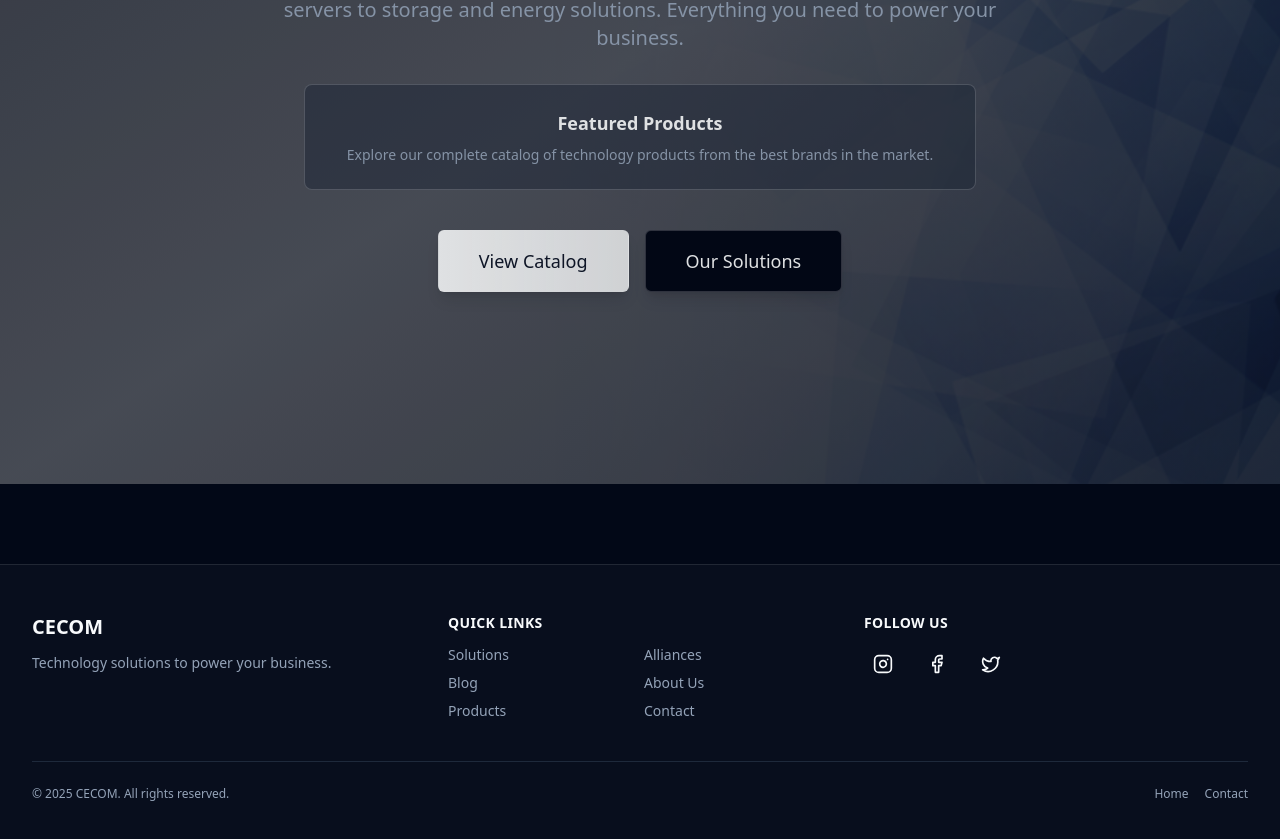
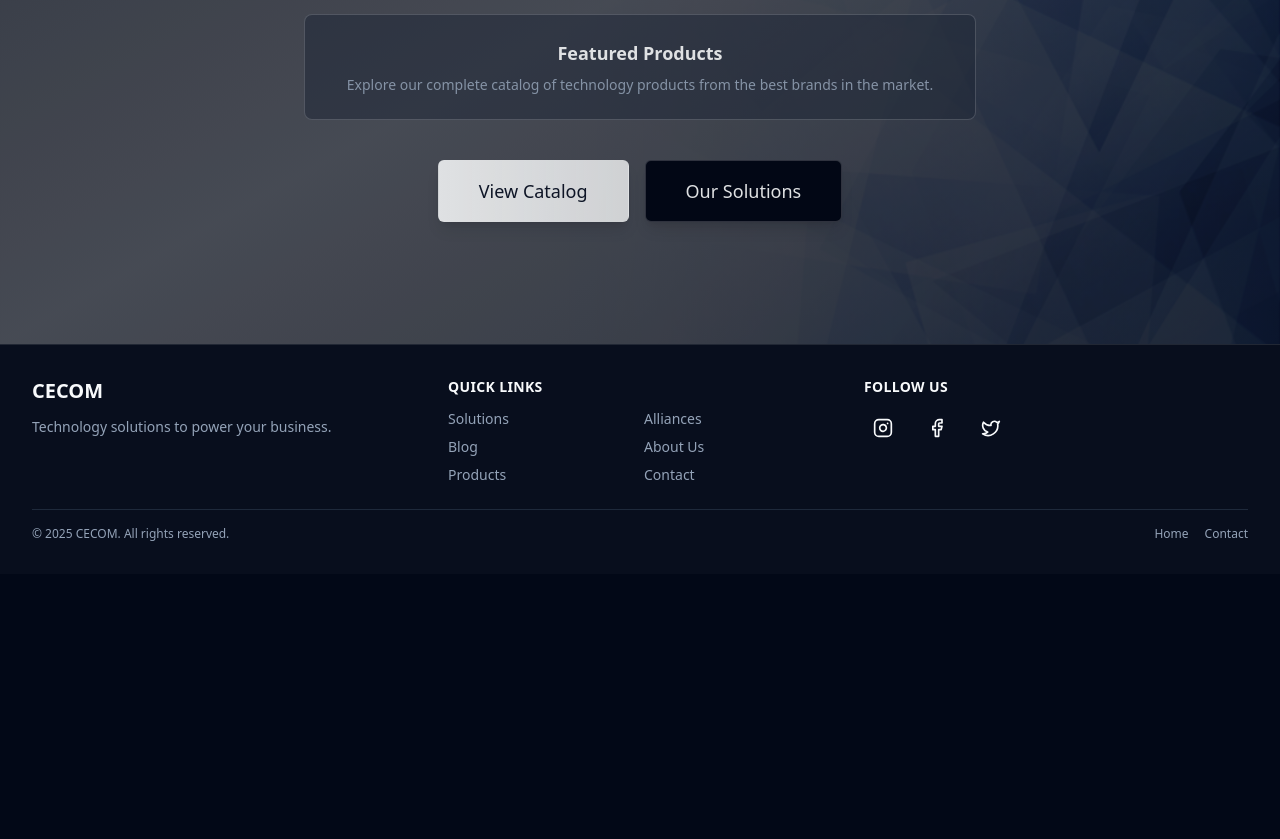
Before and after one commit to Crepuscul0/cecom-website, a Next.js app: page /en in a window 1280 px wide. Shown: the part 537-1376 px from the top of the page. After the commit the page ends 1111 px from the top, so only its background shows below. Built offline with nearby package versions, Linux system fonts and the light colour scheme; no server answers.

Commit message:
refactor: improve layout structure and adjust footer spacing for better visual hierarchy

```diff
--- a/src/app/[locale]/layout.tsx
+++ b/src/app/[locale]/layout.tsx
@@ -1,4 +1,5 @@
 import { Providers } from '@/components/providers';
+import Header from '@/components/header';
 import { getMessages } from 'next-intl/server';
 import { timeZone } from '@/i18n/config';
 import { getCurrentTime } from '@/lib/timezone';
@@ -18,8 +19,13 @@ export default async function LocaleLayout({
 
   return (
     <Providers messages={messages} locale={locale} timeZone={timeZone} now={getCurrentTime()}>
-      {children}
-      <Footer />
+      <div className="min-h-screen flex flex-col">
+        <Header />
+        <main id="main-content" className="flex-1">
+          {children}
+        </main>
+        <Footer />
+      </div>
     </Providers>
   );
 }
--- a/src/app/[locale]/page.tsx
+++ b/src/app/[locale]/page.tsx
@@ -10,14 +10,14 @@ export default function Home() {
   const currentLocale = pathname.split('/')[1] || 'en';
 
   return (
-    <div className="bg-background min-h-screen">
+    <div className="bg-background">
       <div className="relative bg-[url('/background.svg')] bg-cover bg-center bg-no-repeat dark:brightness-90 dark:contrast-110">
         <div
           className="absolute inset-0 z-0 bg-gradient-to-br from-background/70 via-background/60 to-background/70 dark:from-background/80 dark:via-background/70 dark:to-background/80"
           aria-hidden="true"
         />
-        <main className="lg:relative relative z-10">
-          <div className="mx-auto max-w-7xl w-full pt-16 pb-20 text-center lg:py-48">
+        <main className="relative z-10 min-h-[calc(100dvh-80px)] flex items-center">
+          <div className="mx-auto max-w-7xl w-full text-center">
             <div className="px-4 sm:px-8">
               <h1 className="text-4xl tracking-tight font-extrabold text-foreground sm:text-5xl md:text-6xl lg:text-5xl xl:text-6xl">
                 <span className="block">{t('title')}</span>{' '}
--- a/src/app/layout.tsx
+++ b/src/app/layout.tsx
@@ -89,7 +89,7 @@ j=d.createElement(s),dl=l!='dataLayer'?'&l='+l:'';j.async=true;j.src=
         />
         {/* End Google Tag Manager */}
       </head>
-      <body className="bg-background text-foreground antialiased" suppressHydrationWarning>
+      <body className="min-h-screen flex flex-col bg-background text-foreground antialiased" suppressHydrationWarning>
         {/* Google Tag Manager (noscript) */}
         <noscript>
           <iframe
--- a/src/components/layout/Footer.tsx
+++ b/src/components/layout/Footer.tsx
@@ -24,8 +24,8 @@ export function Footer() {
   const year = new Date().getFullYear();
 
   return (
-    <footer className="mt-20 border-t border-primary/10 bg-muted/30 dark:bg-muted/20">
-      <div className="mx-auto max-w-7xl px-4 sm:px-6 lg:px-8 py-12">
+    <footer className="border-t border-primary/10 bg-muted/30 dark:bg-muted/20">
+      <div className="mx-auto max-w-7xl px-4 sm:px-6 lg:px-8 py-8">
         <div className="grid grid-cols-1 md:grid-cols-3 gap-8">
           <div className="space-y-3">
             <div className="text-xl font-bold">CECOM</div>
@@ -90,7 +90,7 @@ export function Footer() {
           </div>
         </div>
 
-        <div className="mt-10 pt-6 border-t border-border text-xs text-muted-foreground flex flex-col sm:flex-row gap-2 sm:items-center sm:justify-between">
+        <div className="mt-6 pt-4 border-t border-border text-xs text-muted-foreground flex flex-col sm:flex-row gap-2 sm:items-center sm:justify-between">
           <p>
             © {year} CECOM. {tFooter("rights")}
           </p>
--- a/src/components/providers.tsx
+++ b/src/components/providers.tsx
@@ -2,7 +2,6 @@
 
 import { ThemeProvider } from "next-themes";
 import { NextIntlClientProvider } from "next-intl";
-import Header from "@/components/header";
 
 export function Providers({ children, messages, locale, timeZone, now }: { children: React.ReactNode; messages: any; locale: string; timeZone?: string; now?: Date }) {
   return (
@@ -14,7 +13,6 @@ export function Providers({ children, messages, locale, timeZone, now }: { child
         disableTransitionOnChange
 
       >
-        <Header />
         {children}
       </ThemeProvider>
     </NextIntlClientProvider>
```
